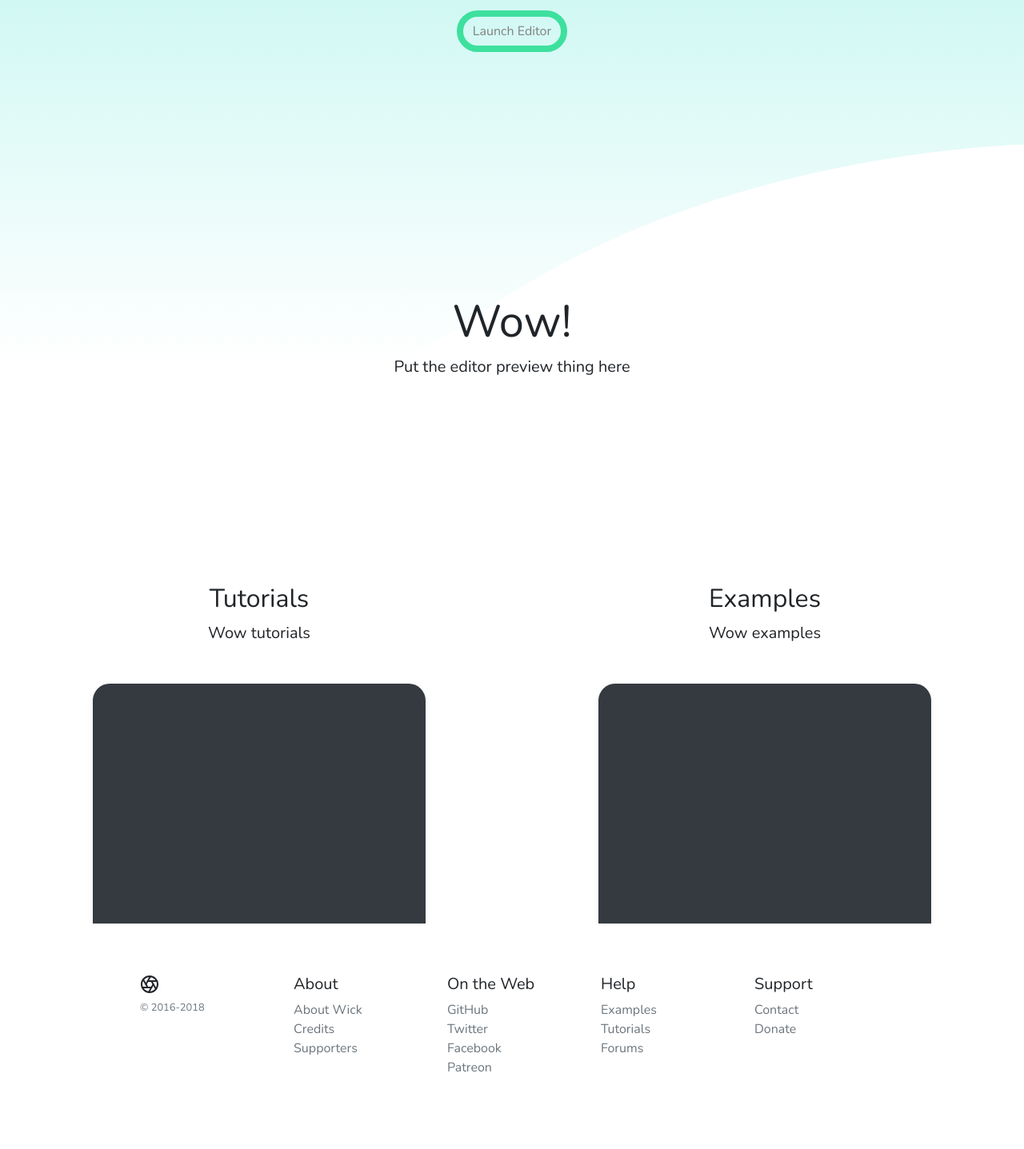
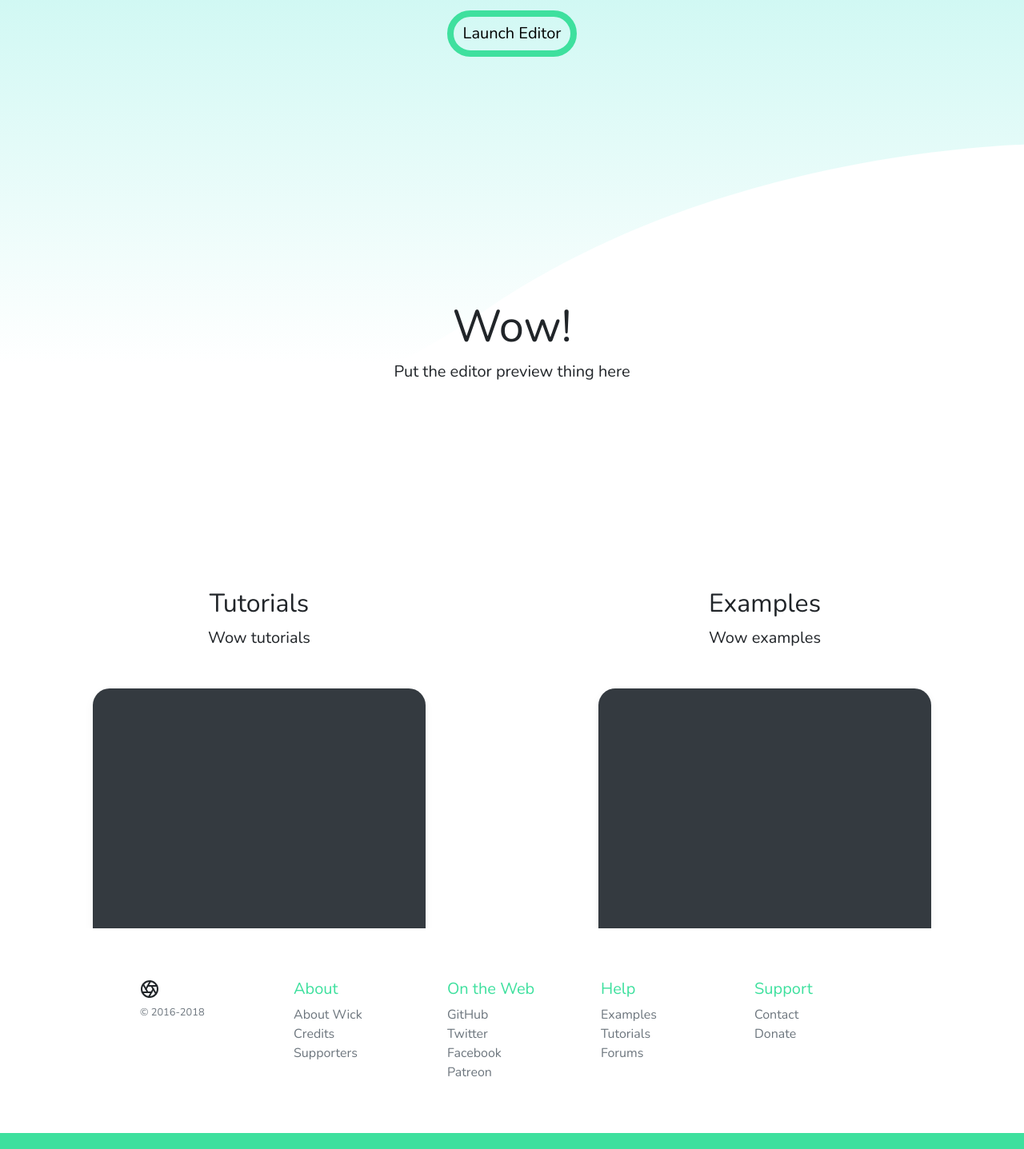
Before and after one commit to FlyOrBoom/wick-site, a plain HTML site: page index.html in a window 1280 px wide. Shown: the part 346-1783 px from the top of the page at 80% size. Before the commit the page ends 1757 px from the top, so only its background shows below. Drawn offline with nearby package versions, Linux system fonts and the light colour scheme.

Commit message:
More styling stuff

```diff
--- a/index.html
+++ b/index.html
@@ -15,7 +15,8 @@
     <link href="bootstrap/dist/css/bootstrap.min.css" rel="stylesheet">
 
     <!-- Custom styles for this template -->
-    <link href="product.css" rel="stylesheet">
+    <link href="styles/bootstrap-product.css" rel="stylesheet">
+    <link href="styles/wick-brand.css" rel="stylesheet">
   </head>
 
   <body>
@@ -80,7 +81,7 @@
           <small class="d-block mb-3 text-muted">&copy; 2016-2018</small>
         </div>
         <div class="col-6 col-md">
-          <h5>About</h5>
+          <h5 class='footer-section-header'>About</h5>
           <ul class="list-unstyled text-small">
             <li><a class="text-muted" href="#">About Wick</a></li>
             <li><a class="text-muted" href="#">Credits</a></li>
@@ -88,7 +89,7 @@
           </ul>
         </div>
         <div class="col-6 col-md">
-          <h5>On the Web</h5>
+          <h5 class='footer-section-header'>On the Web</h5>
           <ul class="list-unstyled text-small">
             <li><a class="text-muted" href="#">GitHub</a></li>
             <li><a class="text-muted" href="#">Twitter</a></li>
@@ -97,7 +98,7 @@
           </ul>
         </div>
         <div class="col-6 col-md">
-          <h5>Help</h5>
+          <h5 class='footer-section-header'>Help</h5>
           <ul class="list-unstyled text-small">
             <li><a class="text-muted" href="#">Examples</a></li>
             <li><a class="text-muted" href="#">Tutorials</a></li>
@@ -105,7 +106,7 @@
           </ul>
         </div>
         <div class="col-6 col-md">
-          <h5>Support</h5>
+          <h5 class='footer-section-header'>Support</h5>
           <ul class="list-unstyled text-small">
             <li><a class="text-muted" href="#">Contact</a></li>
             <li><a class="text-muted" href="#">Donate</a></li>
@@ -113,6 +114,8 @@
         </div>
       </div>
     </footer>
+
+    <div class="footer-bottom"></div>
 
 
     <!-- Bootstrap core JavaScript
--- a/product.css
+++ b/styles/bootstrap-product.css
@@ -1,67 +1,3 @@
-/*
- * Wick brand styling
- */
-
-body {
-  font-family: "Nunito" !important;
-}
-
-.site-header {
-  background-color: #3ee09e!important;
-}
-
-.site-header a {
-  background-color: #3ee09e!important;
-  color: white!important;
-}
-.site-header a:hover {
-  color: gray!important;
-}
-
-.wave-bg {
-  position: absolute;
-  top: 450px;
-  width: 100%;
-  height: 100%;
-  z-index: -1;
-}
-
-.wave {
-  height:700px;
-  background: url(wave.svg);
-  background-size: 100% auto;
-}
-
-.gradient-bg {
-  position: absolute;
-  background: linear-gradient(#aef3eb, #fff);
-  width: 100%;
-  height: 800px;
-  z-index: -2;
-}
-
-.btn {
-  border-radius: 30px;
-  border-width: 8px;
-  color:gray;
-}
-
-.btn:hover {
-  color:white;
-}
-
-.btn-outline-secondary {
-  background-color: rgba(0,0,0,0);
-  border-color: #3ee09e;
-}
-.btn-outline-secondary:hover {
-  background-color: #3ee09e;
-  border-color: #3ee09e;
-}
-
-.bg-light {
-  background-color: rgba(0,0,0,0)!important;
-}
 
 /*
  * Bootstrap example defaults
@@ -69,6 +5,10 @@ body {
 
 .container {
   max-width: 960px;
+}
+
+.bg-light {
+  background-color: rgba(0,0,0,0)!important;
 }
 
 /*
--- /dev/null
+++ b/styles/wick-brand.css
@@ -0,0 +1,89 @@
+/*
+ * Wick brand styling
+ */
+
+body {
+  font-family: "Nunito" !important;
+  --wick-darkgreen: #3ee09e;
+  --wick-lightblue: #aef3eb;
+}
+
+/*
+ * Wick header
+ */
+
+.site-header {
+  background-color: var(--wick-darkgreen)!important;
+}
+
+.site-header a {
+  background-color: var(--wick-darkgreen)!important;
+  color: white!important;
+}
+.site-header a:hover {
+  color: gray!important;
+}
+
+/*
+ * Wick background
+ */
+
+.wave-bg {
+  position: absolute;
+  top: 450px;
+  width: 100%;
+  height: 100%;
+  z-index: -1;
+}
+
+.wave {
+  height:700px;
+  background: url(../assets/wave.svg);
+  background-size: 100% auto;
+}
+
+.gradient-bg {
+  position: absolute;
+  background: linear-gradient(var(--wick-lightblue), #fff);
+  width: 100%;
+  height: 800px;
+  z-index: -2;
+}
+
+/*
+ * Wick launch editor button
+ */
+
+.btn {
+  border-radius: 30px;
+  border-width: 8px;
+  color:black;
+  font-size: 20px;
+}
+
+.btn:hover {
+  color:white;
+}
+
+.btn-outline-secondary {
+  background-color: rgba(0,0,0,0);
+  border-color: var(--wick-darkgreen);
+}
+.btn-outline-secondary:hover {
+  background-color: var(--wick-darkgreen);
+  border-color: var(--wick-darkgreen);
+}
+
+/*
+ * Wick footer
+ */
+
+.footer-bottom {
+  width: 100%;
+  height: 20px;
+  background-color: var(--wick-darkgreen);
+}
+
+.footer-section-header {
+  color: var(--wick-darkgreen);
+}
```
Also changed, not shown: assets/wave.svg (renamed from wave.svg), 2 other files.
